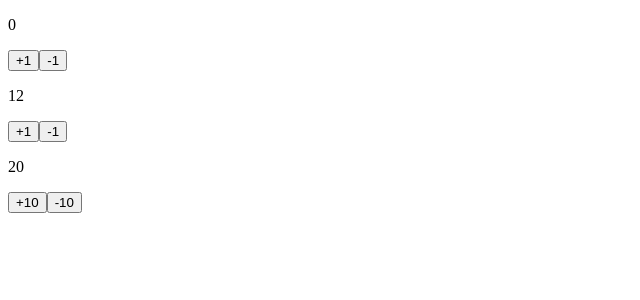
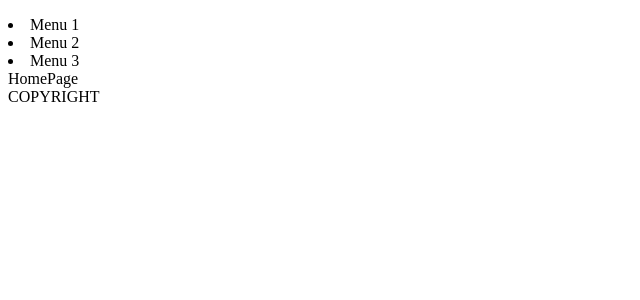
Before and after one commit to SlaYoR/sales-web-app, a React (Vite) app: page / in a window 1280 px wide. Shown: the top 300 px of the page, without its empty margins (0-640 px from the left). Built offline with nearby package versions, Linux system fonts and the light colour scheme.

Commit message:
feat: 🎸 Use main template and home page via react router

```diff
--- a/package.json
+++ b/package.json
@@ -15,7 +15,8 @@
   "dependencies": {
     "prop-types": "^15.8.1",
     "react": "^18.2.0",
-    "react-dom": "^18.2.0"
+    "react-dom": "^18.2.0",
+    "react-router-dom": "^6.15.0"
   },
   "devDependencies": {
     "@commitlint/cli": "^17.7.1",
--- a/src/App.jsx
+++ b/src/App.jsx
@@ -1,11 +1,20 @@
-import Counter from "./Counter";
+import { createBrowserRouter, RouterProvider } from "react-router-dom";
+import HomePage from "./HomePage";
+import MainTemplate from "./MainTemplate";
+
+const router = createBrowserRouter([
+  {
+    path: "/",
+    element: <MainTemplate />,
+    children: [
+      {
+        index: true,
+        element: <HomePage />,
+      },
+    ],
+  },
+]);
 
 export default function App() {
-  return (
-    <>
-      <Counter />
-      <Counter initialValue={12} />
-      <Counter initialValue={20} step={10} />
-    </>
-  );
+  return <RouterProvider router={router} />;
 }
--- /dev/null
+++ b/src/HomePage.jsx
@@ -0,0 +1,3 @@
+export default function HomePage() {
+  return <div>HomePage</div>;
+}
--- /dev/null
+++ b/src/MainTemplate.jsx
@@ -0,0 +1,20 @@
+import { Outlet } from "react-router-dom";
+
+export default function MainTemplate() {
+  return (
+    <>
+      <header>
+        <nav>
+          <ol></ol>
+          <li>Menu 1</li>
+          <li>Menu 2</li>
+          <li>Menu 3</li>
+        </nav>
+      </header>
+      <main>
+        <Outlet />
+      </main>
+      <footer>COPYRIGHT</footer>
+    </>
+  );
+}
```
Also changed, not shown: 1 other file (tests, documents, lock files or other folders).
